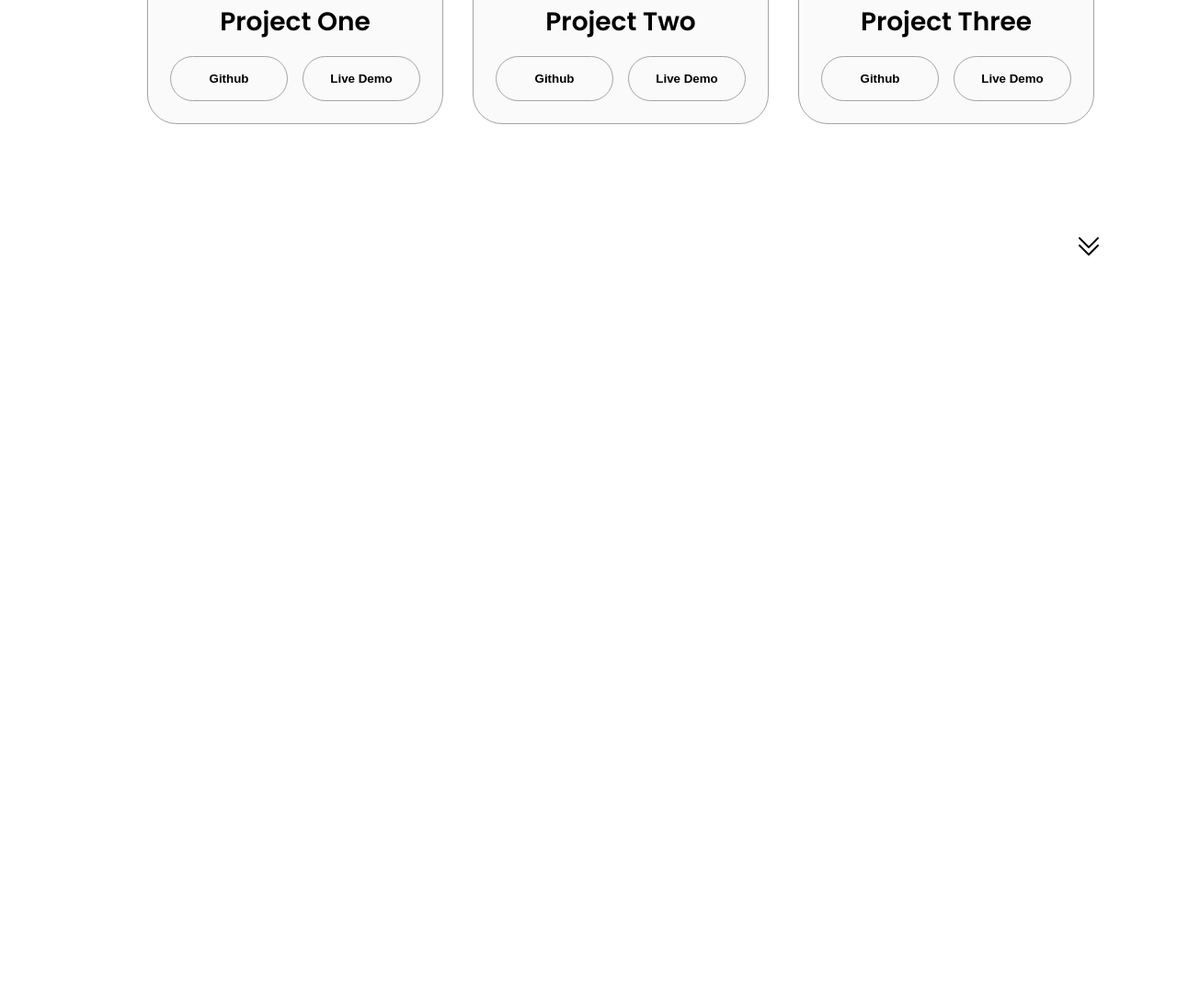
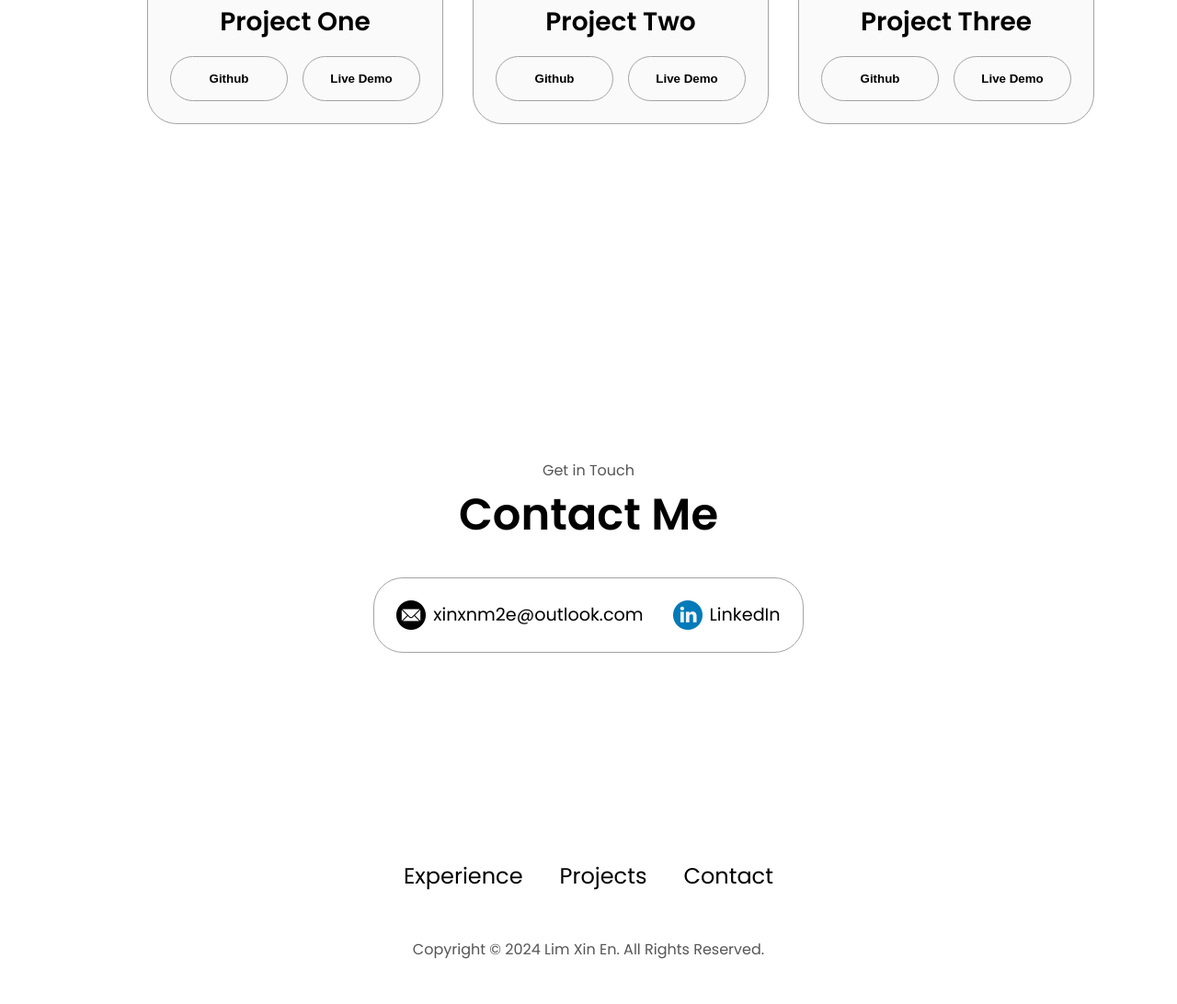
Before and after one commit to xinenlim/myPortfolio, a plain HTML site: page index.html in a window 1280 px wide. Shown: the part 2756-3848 px from the top of the page at 92% size. Before the commit the page ends 3080 px from the top, so only its background shows below. Drawn offline with Linux system fonts and the light colour scheme; a script that the page names is missing.

Commit message:
do up contact paoge

```diff
--- a/index.html
+++ b/index.html
@@ -247,12 +247,7 @@
                </div>
             </div>
          </div>
-         <img
-         src="./assets/down-arrow.png"
-         alt="Arrow Icon"
-         class="icon arrow"
-         onclick="location.href='./#projects'"
-         />
+
       </section>
       <section id="projects">
          <p class="section_text_p1">Browse My Recent</p>
@@ -324,14 +319,42 @@
                </div>
             </div>
          </div>
-         <img
-         src="./assets/down-arrow.png"
-         alt="Arrow Icon"
-         class="icon arrow"
-         onclick="location.href='./#contact'"
-         />
+
       </section>
-
+      <section id="contact">
+         <p class="section_text_p1">Get in Touch</p>
+         <h1 class="title">Contact Me</h1>
+         <div class="contact-info-upper-container">
+            <div class="contact-info-container">
+               <img
+               src="./assets/email.png"
+               alt="Email icon"
+               class="icon contact"
+               />
+               <p><a href="mailto:examplemail@gmail.com">xinxnm2e@outlook.com</a></p>
+            </div>
+            <div class="contact-info-container">
+               <img
+               src="./assets/linkedin.png"
+               alt="Linkedin icon"
+               class="icon contact-icon"
+               />
+               <p><a href="https://www.linkedin.com/in/xin-en-lim-6806b2211/">LinkedIn</a></p>
+            </div>
+         </div>
+      </section>
+      <footer>
+         <nav>
+            <div class="nav-links-container">
+               <ul class="nav-links">
+                  <li><a href="#experience">Experience</a></li>
+                  <li><a href="#projects">Projects</a></li>
+                  <li><a href="#contact">Contact</a></li>
+               </ul>
+            </div>
+         </nav>
+         <p>Copyright &#169; 2024 Lim Xin En. All Rights Reserved.</p>
+      </footer>
       <script src="script.js"></script>
    </body>
 </html>
--- a/style.css
+++ b/style.css
@@ -372,3 +372,48 @@ article .icon{
     color: black;
     border-color: rgb(163, 163, 163);
 }
+
+/*contact*/
+#contact{
+    display: flex;
+    justify-content: center;
+    flex-direction:column;
+    height: 70vh;
+}
+
+.contact-info-upper-container{
+    display: flex;
+    justify-content: center;
+    border-radius: 2rem;
+    border: rgb(53, 53, 53) 0.1rem solid;
+    border-color: rgb(163, 163, 163);
+    background:(250, 250, 250);
+    margin: 2rem auto;
+    padding: 0.5rem;
+}
+
+.contact-info-container{
+    display: flex;
+    align-items: center;
+    justify-content: center;
+    gap: 0.5rem;
+    margin: 1rem;
+}
+
+.contact-info-container p{
+    font-size: larger;
+}
+
+.contact-icon, .contact{
+    cursor: default;
+}
+
+/*footer*/
+footer {
+    height: 26vh;
+    margin: 0 1rem;
+}
+
+footer p{
+    text-align: center;
+}
```
